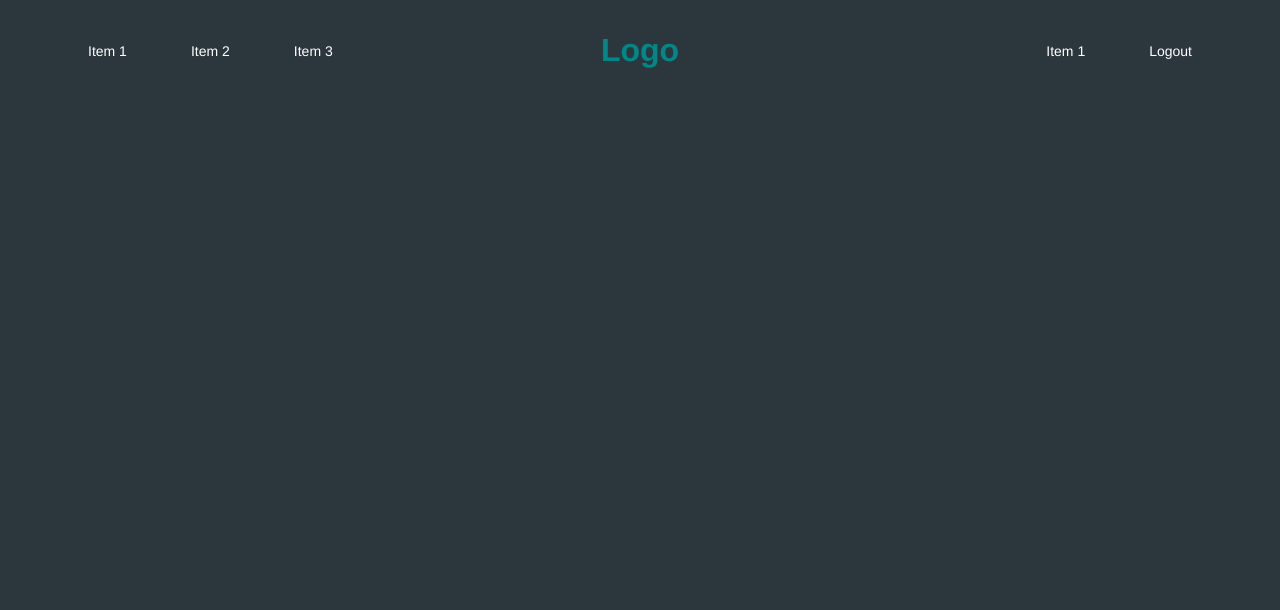
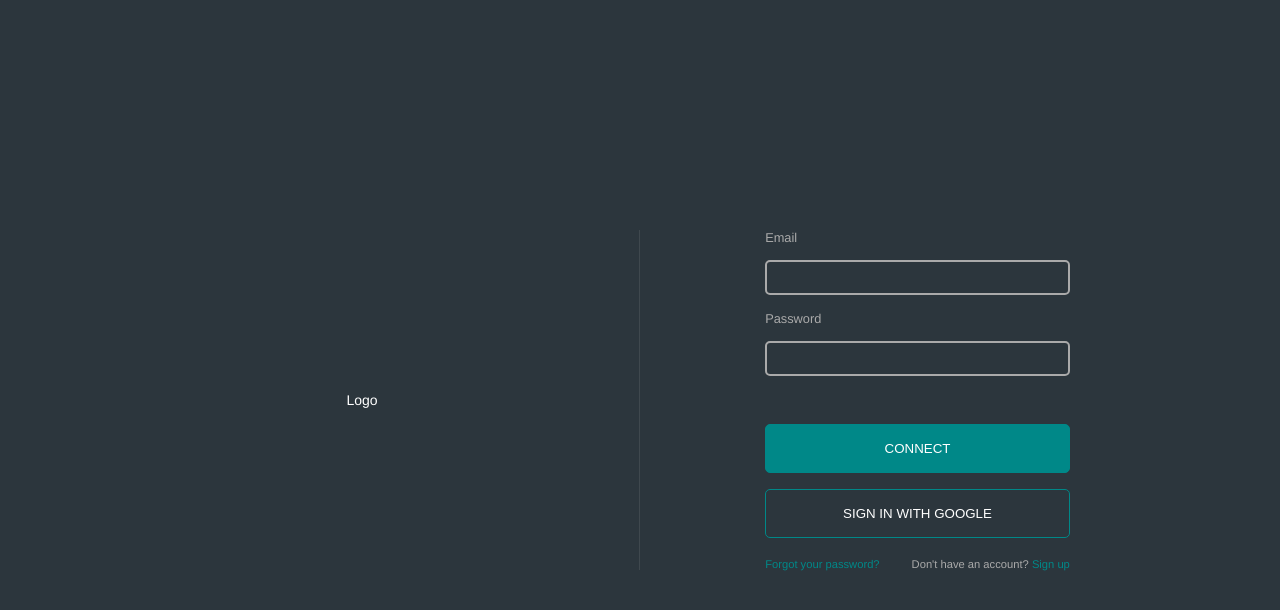
Before and after one commit to dsaavedr/movie-tinder, a React (Create React App) app: page /login in a window 1280 px wide. Before the commit this address led to /. Shown: the top 610 px of the page. Built offline with nearby package versions, Linux system fonts and the light colour scheme; no server answers.

Commit message:
Fixed mistake

```diff
--- a/src/contexts/AuthContext.js
+++ b/src/contexts/AuthContext.js
@@ -17,7 +17,7 @@ export function AuthProvider({ children }) {
     useEffect(() => {
         const unsubscribe = auth.onAuthStateChanged(user => {
             setCurrentUser(user);
-            setIsLoggedIn(user === null);
+            setIsLoggedIn(user !== null);
             setLoading(false);
         });
 
```
